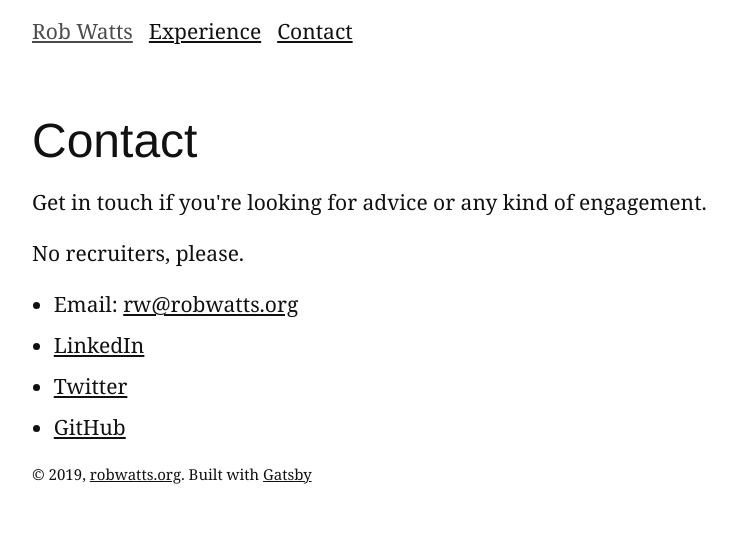
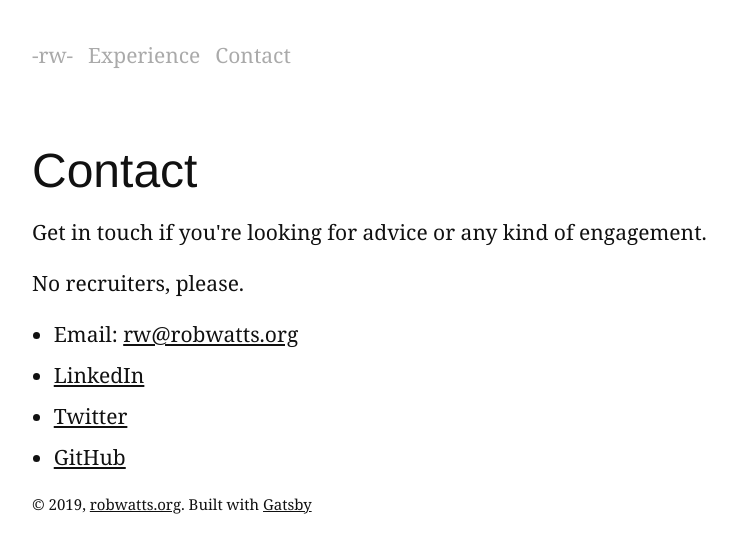
Before and after one commit to robertwatts/robwatts.org, a Gatsby site: page /contact in a window 1280 px wide. Shown: the whole page, without its empty margins (128-865 px from the left). Built offline with nearby package versions, Linux system fonts and the light colour scheme; Gatsby itself is replaced by a stand-in of ours; some packages are replaced by stand-ins of ours.

Commit message:
Added nav and favicon

```diff
--- a/package.json
+++ b/package.json
@@ -1,7 +1,7 @@
 {
-  "name": "gatsby-starter-hello-world",
+  "name": "robwatts.org",
   "private": true,
-  "description": "A simplified bare-bones starter for Gatsby",
+  "description": "Professional website for Robert Watts",
   "version": "0.1.0",
   "license": "MIT",
   "scripts": {
--- a/src/components/layout.tsx
+++ b/src/components/layout.tsx
@@ -1,29 +1,8 @@
-import { Link } from 'gatsby';
 import React from 'react';
 
+import Nav from './nav';
+
 import { GlobalStyle, styled } from '../styles/theme';
-
-const StyledNav = styled.nav`
-  ul {
-    list-style-type: none;
-    margin: 0;
-    padding: 0;
-  }
-
-  li {
-    display: inline-block;
-    margin-top: 16px;
-    margin-right: 16px;
-
-    a {
-      background: none;
-    }
-  }
-  .primary {
-    color: rgba(0, 0, 0, 0.70);
-    font-weight: 500;
-  }
-`;
 
 interface Props {
   readonly siteTitle: string;
@@ -31,25 +10,14 @@ interface Props {
 }
 
 export default class extends React.Component<Props> {
+
   public render() {
     const { children } = this.props;
 
     return (
       <>
         <GlobalStyle />
-        <StyledNav className="navigation">
-          <ul>
-            <li className="primary">
-              <Link to={`/`}>{this.props.siteTitle}</Link>
-            </li>
-            <li>
-              <Link to={`/experience`}>Experience</Link>
-            </li>
-            <li>
-              <Link to={`/contact`}>Contact</Link>
-            </li>
-          </ul>
-        </StyledNav>
+        <Nav />
 
         <header className="header">
           <h1>{this.props.pageTitle}</h1>
--- /dev/null
+++ b/src/components/nav.tsx
@@ -0,0 +1,52 @@
+
+import { Link } from 'gatsby';
+import React from 'react';
+import { styled, theme } from '../styles/theme';
+
+export default class extends React.Component {
+  public render() {
+    return (
+      <nav>
+        <NavLinks>
+          <li>
+            <Link className="primary" to={`/`}>-rw-</Link>
+          </li>
+          <li>
+            <Link to={`/experience`}>Experience</Link>
+          </li>
+          <li>
+            <Link to={`/contact`}>Contact</Link>
+          </li>
+        </NavLinks>
+      </nav>
+    );
+  }
+}
+
+const NavLinks = styled.ul`
+  list-style-type: none;
+  margin-left: 0rem;
+  margin-top: 2rem;
+
+  & li {
+    display: inline-block;
+    margin-right: 1rem;
+  }
+
+  & a {
+    font-size: 1.4rem;
+    line-height: 2;
+    color: ${theme.colors.grey}
+    text-decoration: none;
+    cursor: pointer;
+
+    &:hover {
+      color: ${theme.colors.black};
+      border-bottom: 1px solid ${theme.colors.green};
+    }
+
+    &:active {
+      border-bottom: 1px solid ${theme.colors.black};
+    }
+  }
+`;
--- a/src/styles/theme.ts
+++ b/src/styles/theme.ts
@@ -4,12 +4,14 @@ export { css, styled };
 
 export const theme = {
   colors: {
-    black: '#000000',
-    background: '#fffff8',
+    black: '#111111',
+    background: '#ffffff',
     contrast: '#111',
     contrastLightest: '#dad9d9',
-    accent: 'blue',
     white: '#ffffff',
+    green: '#2ECC40',
+    yellow: '#FFDC00',
+    grey: '#AAAAAA',
   },
 };
 
@@ -34,8 +36,8 @@ body {
   color: rgba(0, 0, 0, 0.70);
 }
 
-a.anchor, a.anchor:hover, a.anchor:link {
-  background: none !important;
+a {
+  color: ${theme.colors.green}
 }
 
 figure {
```
Also changed, not shown: 1 other file.
